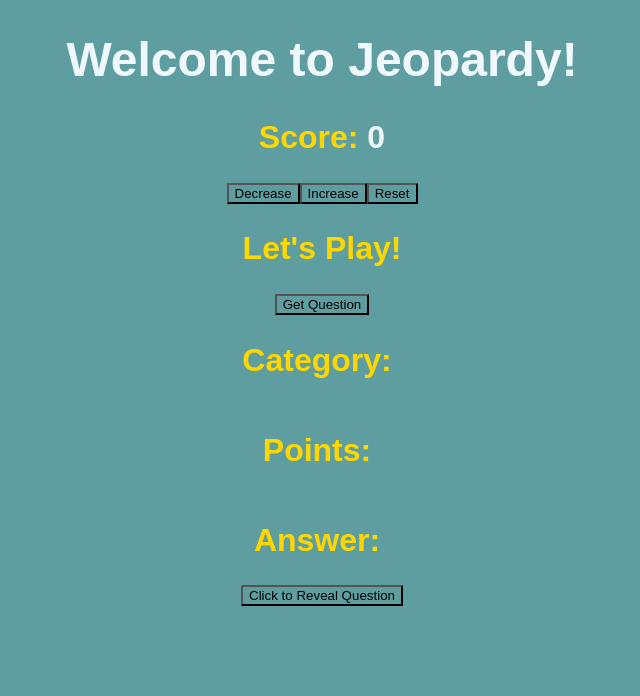
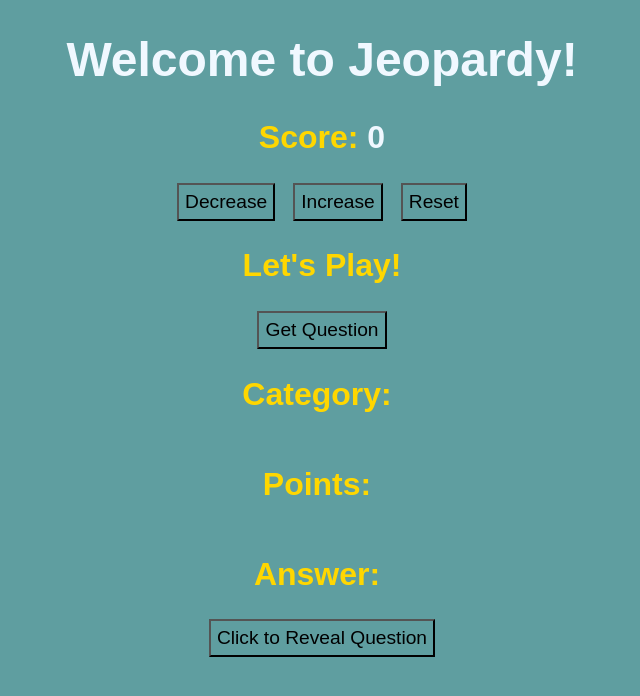
Before and after one commit to lucas9121/Jeopardy, a React (Create React App) app: page / in a window 1280 px wide. Shown: the top 696 px of the page, without its empty margins (318-958 px from the left). Built offline with nearby package versions, Linux system fonts and the light colour scheme.

Commit message:
adding css

```diff
--- a/src/style.css
+++ b/src/style.css
@@ -36,8 +36,8 @@ main h1 {
     font-weight: bold;
 }
 
-/* #answer {
+button {
+    padding: 6px;
     font-size: larger;
-    color: aliceblue;
-    font-weight: bold;
-} */
+    margin: 0 1%;
+}
```
